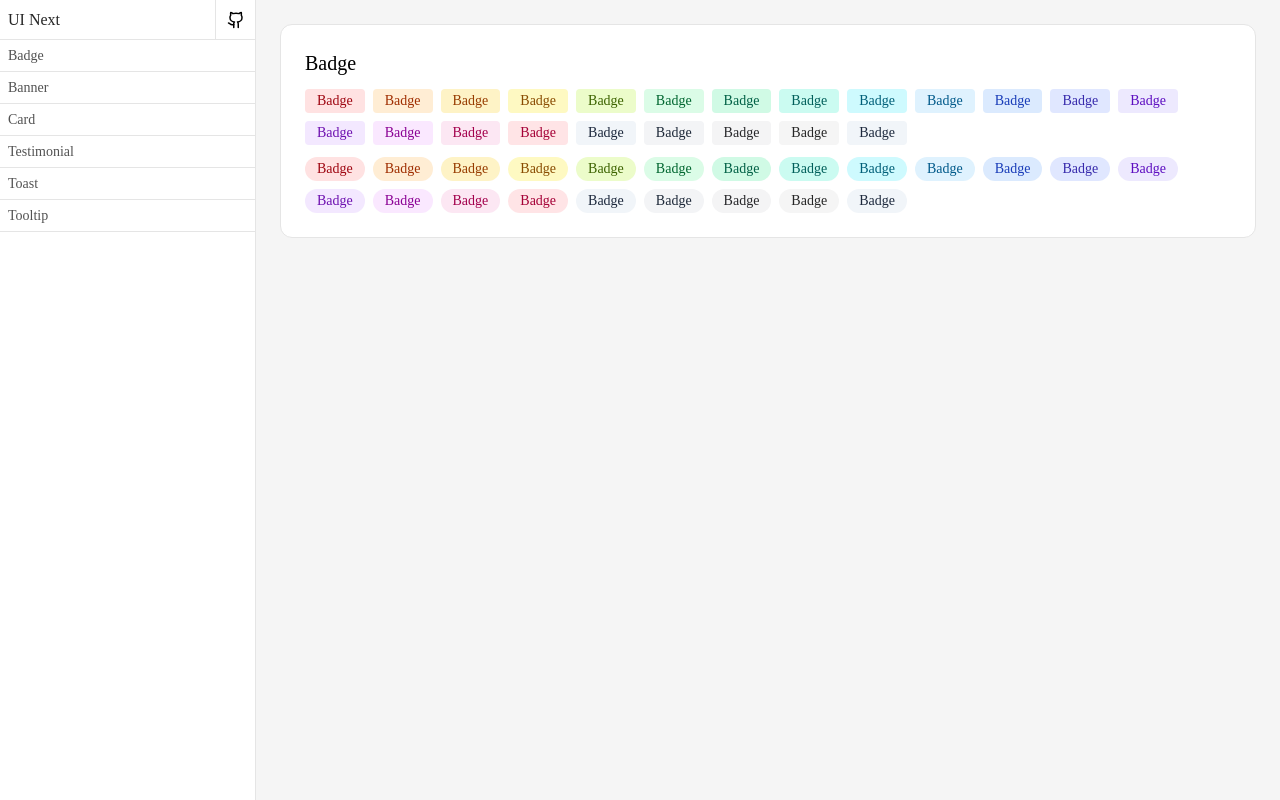
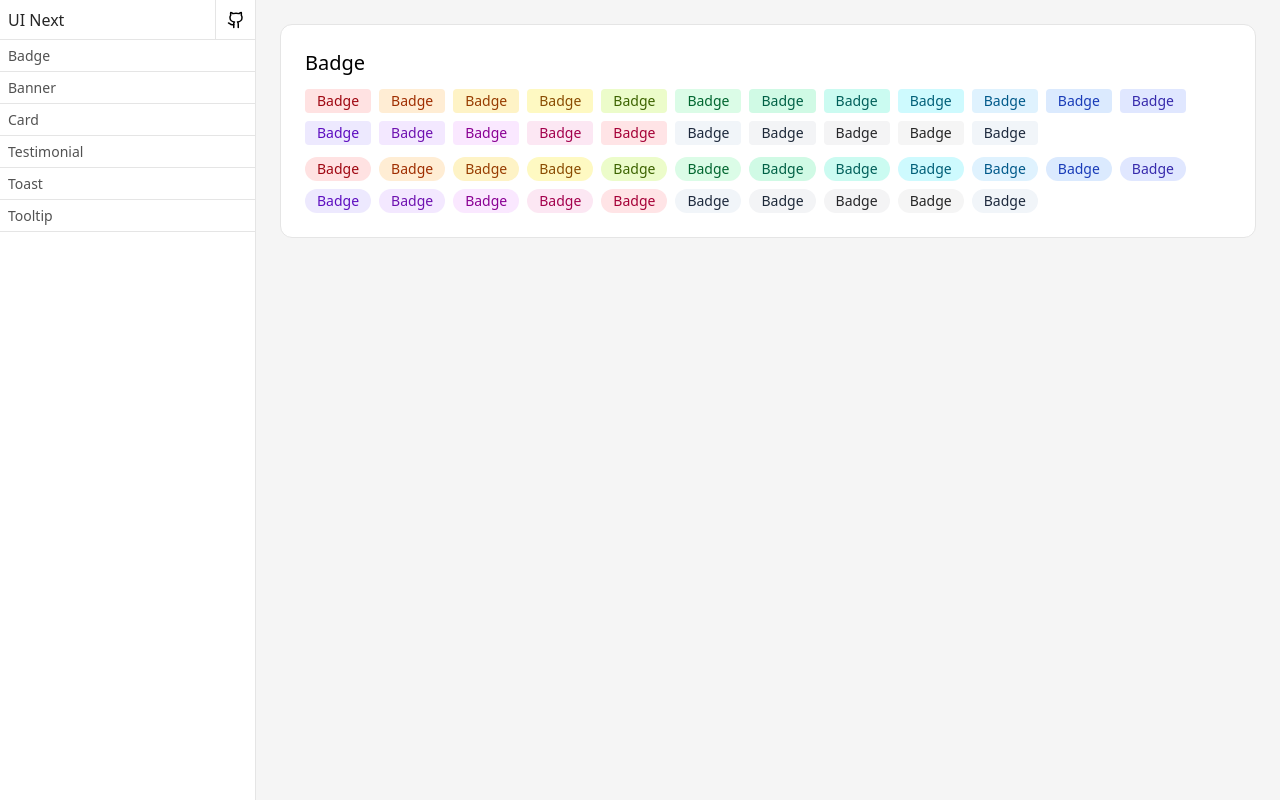
Before and after one commit to nicjrichDEV/solo-components, a React (Vite) app: page / in a window 1280 px wide. Built offline with nearby package versions, Linux system fonts and the light colour scheme; a web font is replaced by a local one.

Commit message:
Attempting to structure this library the way I would like to structure PMIs future stuff. Hopefully its an experiment that works?

```diff
--- a/src/index.css
+++ b/src/index.css
@@ -7,10 +7,135 @@
   box-sizing: border-box;
 }
 
-@theme {
-  --default-font-family: "Switzer", "sans-serif";
-}
-
+/* Prevent Safari rubber banding weird stuff */
 body {
   overscroll-behavior: none;
 }
+
+/* Baseline variables */
+@theme inline {
+  /* General Levers */
+  --unit: 0.25rem; /* 4px base */
+  --scale: 1; /* Think overall size of elements size, icon size, general proportions */
+  --density: 1; /* Think overall spacing between elements padding, gaps, margin, line-heights */
+
+  /* Typefaces */
+  --font-display: "Aeonik", sans-serif;
+  --font-body: "Aeonik", sans-serif;
+
+  /* Type Scale */
+
+  /* Spacing Scale */
+
+  /* Size controls - Helper tokens to keep input height uniform */
+
+  /* Colors */
+
+  /* Radius */
+
+  /* Semantic tokens Tailwind exposes as utilities */
+  --color-surface: var(
+    --_surface,
+    oklch(0.99 0 0)
+  ); /* fallback if alias missing */
+  --color-foreground: var(--_foreground, oklch(0.22 0.02 255));
+  --color-brand:
+;
+
+  /* PMI Custom Colors */
+  /* PMI Violet */
+  --color-pmi-violet-50: #efedf3;
+  --color-pmi-violet-100: #e0c8f9;
+  --color-pmi-violet-200: #cc9bfc;
+  --color-pmi-violet-300: #b465ff;
+  --color-pmi-violet-400: #8243d6;
+  --color-pmi-violet-500: #4f17a8;
+  --color-pmi-violet-600: #371075;
+  --color-pmi-violet-700: #2a0c5a;
+  --color-pmi-violet-800: #230a49;
+  --color-pmi-violet-900: #1a0837;
+  --color-pmi-violet-950: #100522;
+
+  /* PMI Aqua */
+  --color-pmi-aqua-50: #eefafa;
+  --color-pmi-aqua-100: #c8f0f9;
+  --color-pmi-aqua-200: #68d8ed;
+  --color-pmi-aqua-300: #05bfe0;
+  --color-pmi-aqua-400: #0890ba;
+  --color-pmi-aqua-500: #00799e;
+  --color-pmi-aqua-600: #005c77;
+  --color-pmi-aqua-700: #004154;
+  --color-pmi-aqua-800: #023041;
+  --color-pmi-aqua-900: #03202f;
+  --color-pmi-aqua-950: #030d19;
+
+  /* PMI Tangerine */
+  --color-pmi-tangerine-50: #fef7f3;
+  --color-pmi-tangerine-100: #fddece;
+  --color-pmi-tangerine-200: #ffbc9c;
+  --color-pmi-tangerine-300: #ff630f;
+  --color-pmi-tangerine-400: #eb4d0a;
+  --color-pmi-tangerine-500: #d5340b;
+  --color-pmi-tangerine-600: #a12608;
+  --color-pmi-tangerine-700: #741c06;
+  --color-pmi-tangerine-800: #451409;
+  --color-pmi-tangerine-900: #290906;
+  --color-pmi-tangerine-950: #1a0503;
+
+  /* PMI Off Black */
+}
+
+:where([data-brand="pmi"]) {
+  /* Light */
+  --pmi-surface-light: oklch(0.99 0 0);
+  --pmi-foreground-light: oklch(0.22 0.02 255);
+  --pmi-muted-light: oklch(0.96 0.02 255);
+  --pmi-border-light: oklch(0.9 0.02 255);
+  --pmi-brand-light: oklch(0.62 0.15 260);
+
+  /* Dark */
+  --pmi-surface-dark: oklch(0.21 0.01 255);
+  --pmi-foreground-dark: oklch(0.95 0.02 255);
+  --pmi-muted-dark: oklch(0.28 0.01 255);
+  --pmi-border-dark: oklch(0.32 0.01 255);
+  --pmi-brand-dark: oklch(0.7 0.2 260);
+}
+
+/* 3) Map brand + mode → current selection (what the utilities actually use) */
+:where([data-brand="pmi"][data-mode="light"]) {
+  --_surface: var(--pmi-surface-light);
+  --_foreground: var(--pmi-foreground-light);
+  --_muted: var(--pmi-muted-light);
+  --_border: var(--pmi-border-light);
+  --_brand: var(--pmi-brand-light);
+}
+
+:where([data-brand="pmi"][data-mode="dark"]) {
+  --_surface: var(--pmi-surface-dark);
+  --_foreground: var(--pmi-foreground-dark);
+  --_muted: var(--pmi-muted-dark);
+  --_border: var(--pmi-border-dark);
+  --_brand: var(--pmi-brand-dark);
+}
+
+/* (Optional) If marketing needs a slightly different neutral on light */
+:where([data-brand="pmi"][data-mode="light"][data-experience="marketing"]) {
+  --_surface: oklch(0.985 0.01 250); /* subtle tint just for marketing */
+}
+
+/* Defining specific areas that will manipulate the scale of elements */
+:where([data-experience="marketing"]) {
+}
+:where([data-experience="product"]) {
+}
+
+/* Density - Spacing between elements */
+:where([data-density="compact"]) {
+  --density: 0.92;
+}
+:where([data-density="cozy"]) {
+  --density: 1;
+}
+:where([data-density="comfortable"]) {
+  --density: 1.08;
+}
--- a/src/layouts/MainLayout.jsx
+++ b/src/layouts/MainLayout.jsx
@@ -38,7 +38,7 @@ export default function MainLayout({ children }) {
         <MobileNavExpanded mobileOpen={mobileOpen} />
       </nav>
 
-      <main className="flex flex-1 flex-col items-center overflow-y-auto scroll-smooth bg-neutral-100 p-2 lg:p-6">
+      <main className="bg-background-primary flex flex-1 flex-col items-center overflow-y-auto scroll-smooth p-2 lg:p-6">
         {children}
       </main>
     </div>
```
Also changed, not shown: 2 other files (tests, documents, lock files or other folders).
